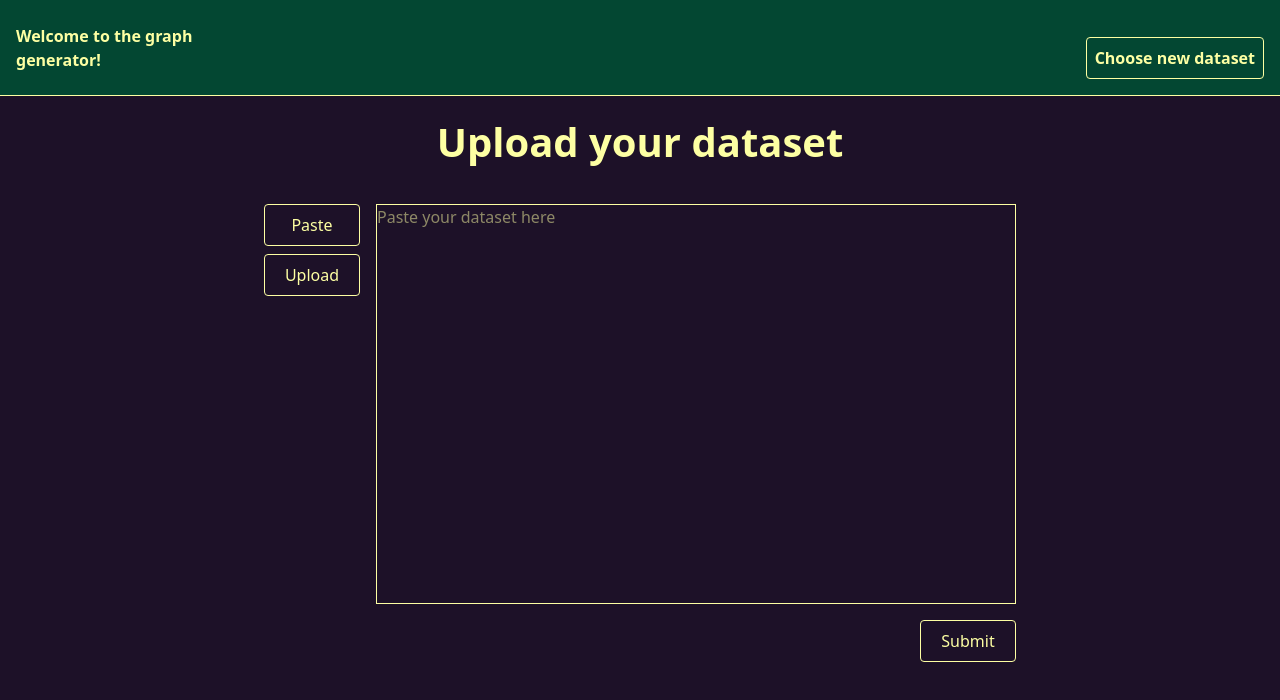
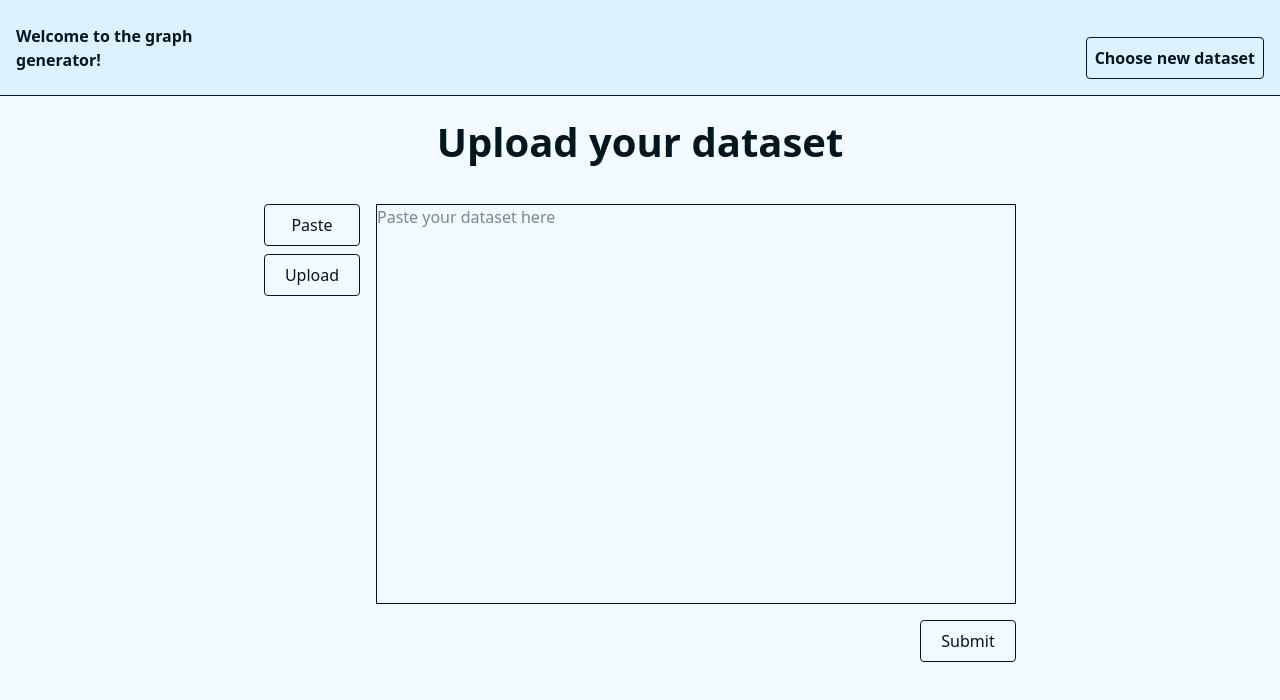
Before and after one commit to GiuliaBonifazi/graph-code-generator, a React (Vite) app: page / in a window 1280 px wide. Shown: the top 700 px of the page. Built offline with nearby package versions, Linux system fonts and the light colour scheme.

Commit message:
changed colors for app

```diff
--- a/src/index.css
+++ b/src/index.css
@@ -8,8 +8,8 @@
   line-height: 1.5;
   font-weight: 400;
 
-  color: #FDFFA3;
-  background-color: #1D1128;
+  color: #021620;
+  background-color: #F2FAFF;
 
   font-synthesis: none;
   text-rendering: optimizeLegibility;
@@ -18,23 +18,21 @@
 }
 
 nav {
-  background-color: #034732;
+  background-color: #DDF2FF;
 }
 
 .genericButton:hover,.genericButton:focus {
-  background-color: #034732;
-  border-color: #FDFFA3;
+  background-color: #2DAAE9;
 }
 
 .genericButton {
   background-color: transparent;
-  border-color: #FDFFA3;
 }
 
 .pasteArea {
-  border-color: #FDFFA3;
+
 }
 
 .pasteArea:focus {
-  background-color: #034732;
+  background-color: #2DAAE9;
 }
--- a/src/pages/DatasetSelection.jsx
+++ b/src/pages/DatasetSelection.jsx
@@ -13,7 +13,7 @@ const DatasetSelection = () => {
 
     return <>
         <Title title='Upload your dataset'/>
-        <div className='lg:flex lg:w-fill lg:content-center lg:justify-center mt-8 space-x-4'>
+        <div className='lg:flex lg:w-fill lg:content-center lg:justify-center space-x-4'>
             <ul className='w-fit h-fit'>
                 <li><GenericButton label='Paste' dims={buttonDims} onClick={() => setPageState(() => DatasetSelectionStates.PASTE)}/></li>
                 <li><GenericButton label='Upload' dims={buttonDims} onClick={() => setPageState(() => DatasetSelectionStates.UPLOAD)}/></li>
--- a/src/pages/GraphOptions.jsx
+++ b/src/pages/GraphOptions.jsx
@@ -30,12 +30,12 @@ const GraphOptions = () => {
         <Title title="Graph options"></Title>
         {/* TODO DATA PREVIEW */}
         <div className="flex justify-center items-center">
-            <Menu as="div">
+            <Menu as="div" className="relative">
                 <MenuButton className="genericButton border rounded h-fit p-2 w-48 text-center">
                     {graphType == null ? "Pick graph type" : graphType}
                 </MenuButton>
 
-                <MenuItems className="flex flex-col space-y-2">
+                <MenuItems className="absolute z-50 flex flex-col space-y-2">
                     {
                         ["Line graph", "Bar graph", "Pie chart"].map((element) => {
                             return <MenuItem >
@@ -51,6 +51,7 @@ const GraphOptions = () => {
             </Menu>
         </div>
         <form className="flex flex-col justify-start space-y-4 pl-[10rem] pr-0">
+
             <GenericInput labelText="X axis data" id="x-axis-data" type="text"></GenericInput>
             <GenericInput labelText="Y axis data" id="y-axis-data" type="text"></GenericInput>
             <div id="picked-colors-container" className="flex flex-row w-fit space-x-8">
--- a/src/pages/components/Title.jsx
+++ b/src/pages/components/Title.jsx
@@ -2,7 +2,7 @@
 
 function Header(props) {
     return <div className="items-center content-center text-center">
-            <h1 className="font-bold text-center lg:text-[2.5rem]">{props.title}</h1>
+            <h1 className="font-bold text-center lg:text-[2.5rem] mb-8">{props.title}</h1>
         </div>;
 }
 
```
